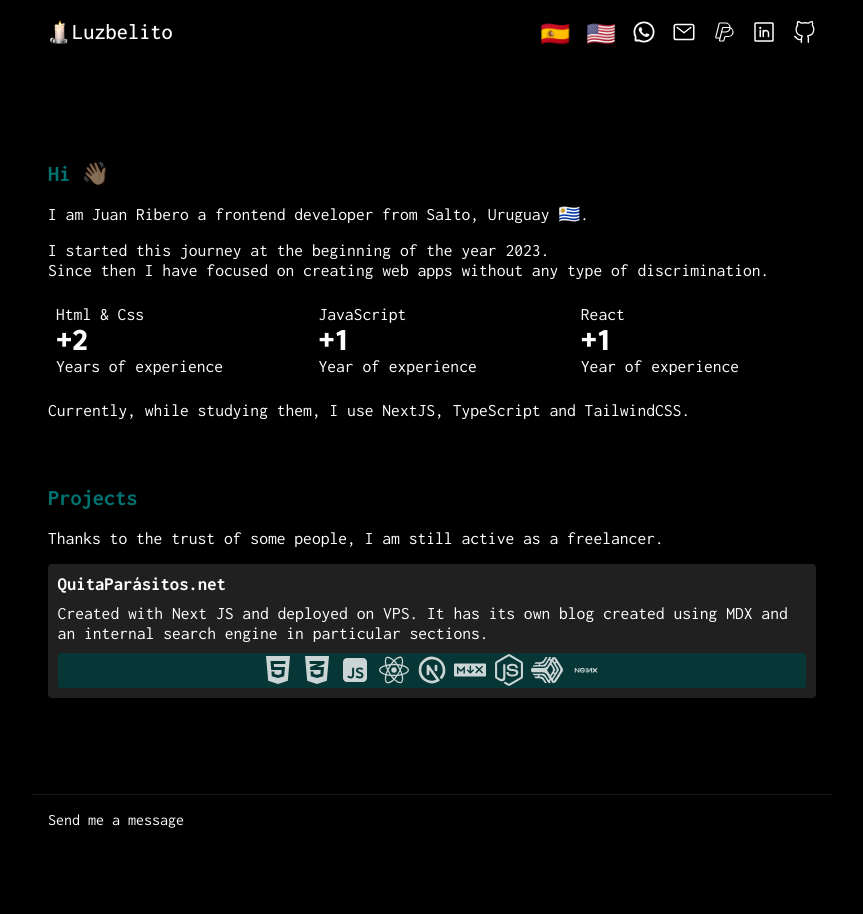
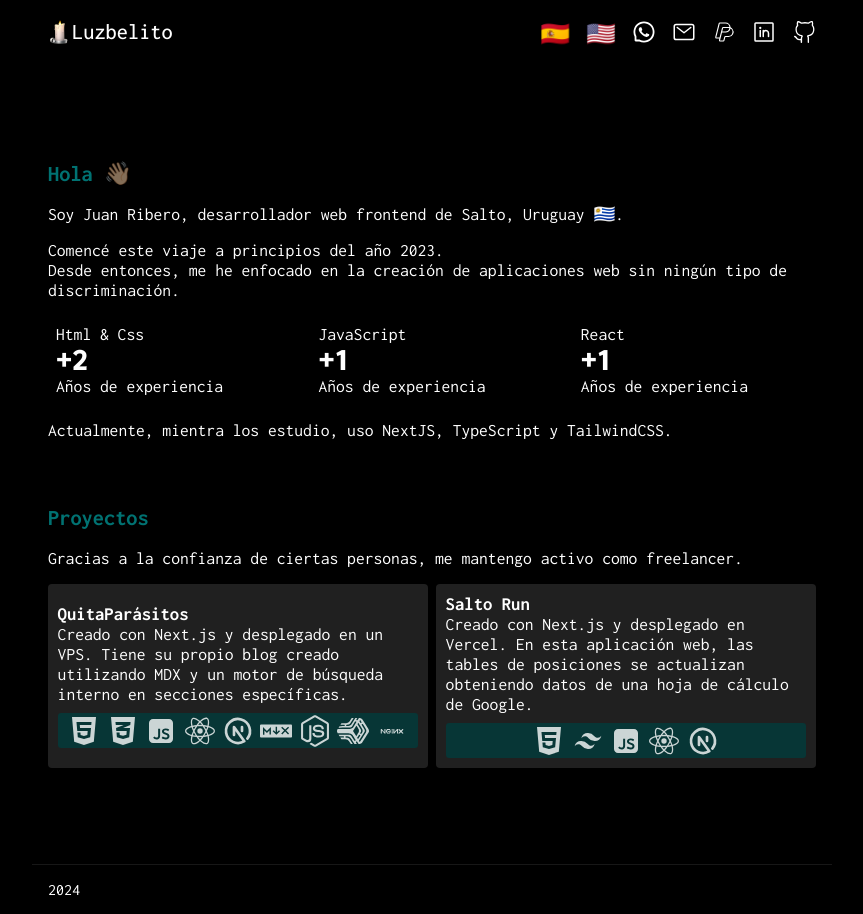
Before and after one commit to riberojuanca/juancaribero, a Next.js app: page / in a window 1280 px wide. Shown: the whole page, without its empty margins (208-1071 px from the left). Before the commit the page ends 844 px from the top, so only its background shows below. Built offline with nearby package versions, Linux system fonts and the light colour scheme.

Commit message:
Translate

```diff
--- a/app/page.jsx
+++ b/app/page.jsx
@@ -1,43 +1,45 @@
 import Link from "next/link";
 import ProjectCard from "@/components/ProjectCard";
+import SpainProjectCard from "@/components/SpainProjectCard";
 
-function page() {
+function homePageSpanish() {
   return (
     <>
       <article>
         <div className="container">
           <div className="sub-container">
             <section className="sub-container-section">
-              <h2 className="title-section">Hi 👋🏼</h2>
+              <h2 className="title-section">Hola 👋🏼</h2>
               <div className="body-section">
                 <p>
-                  I am Juan Ribero a frontend developer from Salto, Uruguay 🇺🇾.
+                  Soy Juan Ribero, desarrollador web frontend de Salto, Uruguay
+                  🇺🇾.
                 </p>
                 <p>
-                  I started this journey at the beginning of the year 2023.
+                  Comencé este viaje a principios del año 2023.
                   <br />
-                  Since then I have focused on creating web apps without any
-                  type of discrimination.
+                  Desde entonces, me he enfocado en la creación de aplicaciones
+                  web sin ningún tipo de discriminación.
                 </p>
                 <div className="skills">
                   <div className="skill">
                     <p>Html & Css</p>
                     <p>+2</p>
-                    <p>Years of experience</p>
+                    <p>Años de experiencia</p>
                   </div>
                   <div className="skill">
                     <p>JavaScript</p>
                     <p>+1</p>
-                    <p>Year of experience</p>
+                    <p>Años de experiencia</p>
                   </div>
                   <div className="skill">
                     <p>React</p>
                     <p>+1</p>
-                    <p>Year of experience</p>
+                    <p>Años de experiencia</p>
                   </div>
                 </div>
                 <p>
-                  Currently, while studying them, I use NextJS, TypeScript and
+                  Actualmente, mientra los estudio, uso NextJS, TypeScript y
                   TailwindCSS.
                 </p>
               </div>
@@ -45,25 +47,25 @@ function page() {
           </div>
           <div className="sub-container">
             <section className="sub-container-section">
-              <h2 className="title-section">Projects</h2>
+              <h2 className="title-section">Proyectos</h2>
               <div className="body-section">
                 <p>
-                  Thanks to the trust of some people, I am still active as a
-                  freelancer.
+                  Gracias a la confianza de ciertas personas, me mantengo activo
+                  como freelancer.
                 </p>
-                <ProjectCard />
+                <SpainProjectCard />
               </div>
             </section>
           </div>
         </div>
       </article>
       <footer className="footer">
-        <Link href={"/contact"}>
-          <p>Send me a message</p>
+        <Link href={""}>
+          <p>2024</p>
         </Link>
       </footer>
     </>
   );
 }
 
-export default page;
+export default homePageSpanish;
```
